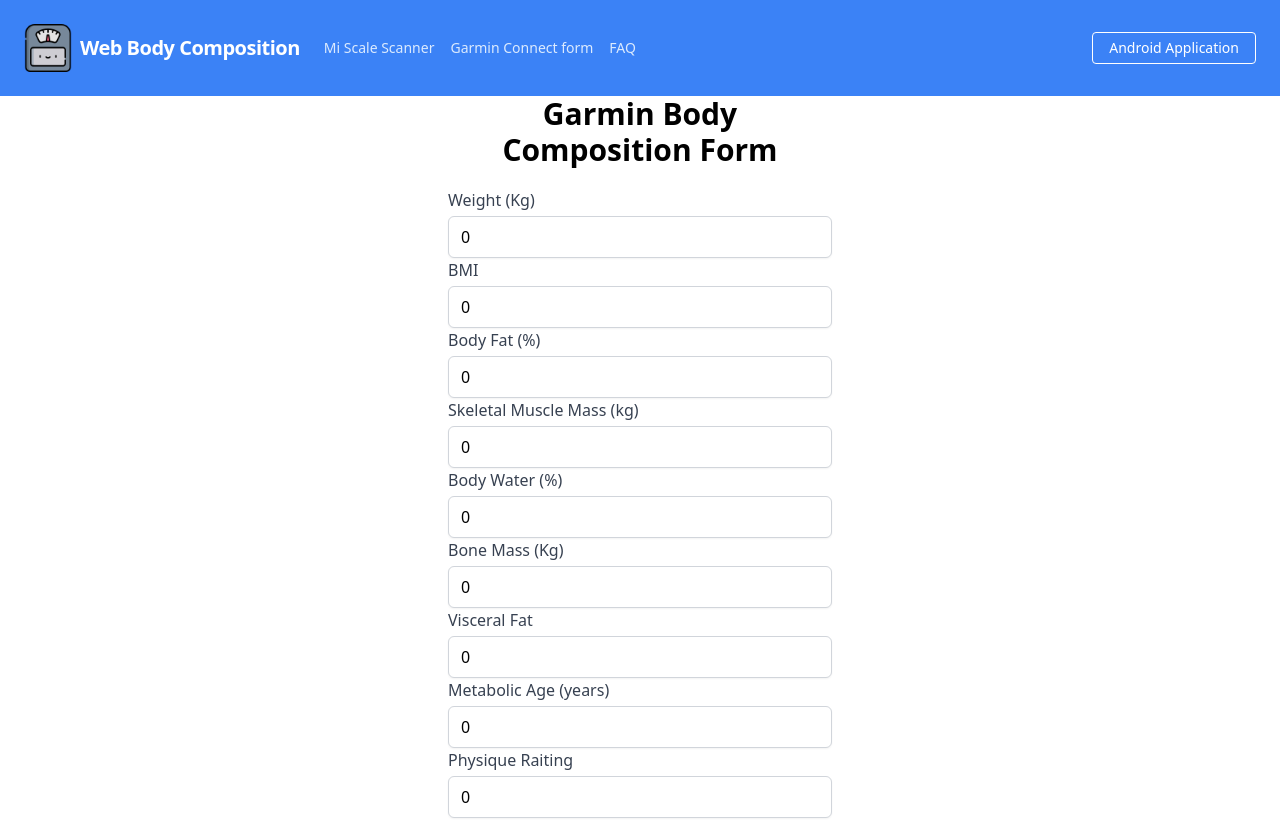
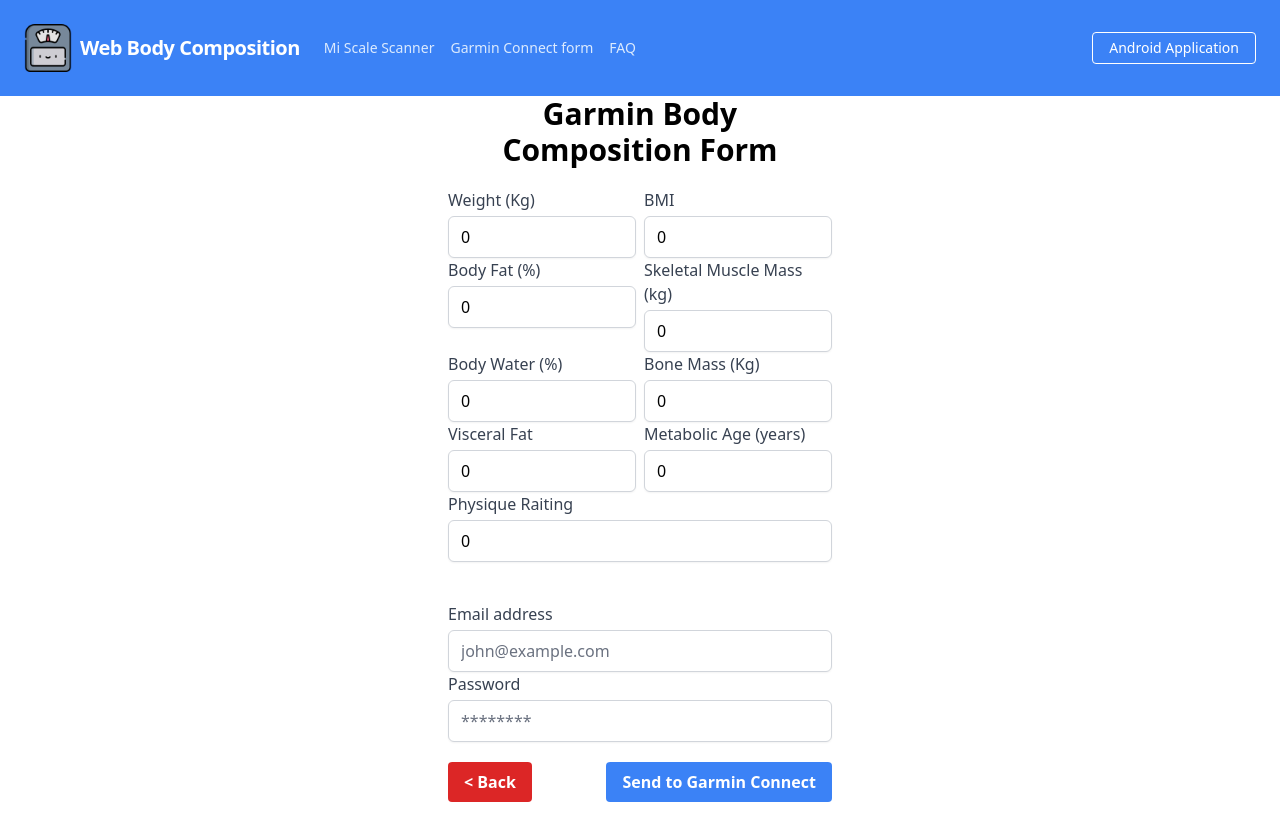
Before and after one commit to asenov78/WebBodyComposition, a Next.js app: page /sync/garmin in a window 1280 px wide. Shown: the top 820 px of the page. Built offline with nearby package versions, Linux system fonts and the light colour scheme.

Commit message:
Garmin form UI changes

```diff
--- a/pages/sync/garmin.js
+++ b/pages/sync/garmin.js
@@ -68,9 +68,12 @@
         <>
             <div className='flex flex-wrap'>
                 <div className='w-full max-w-sm ml-auto mr-auto'>
+
+
                     <h1 className='text-3xl font-bold text-center mb-5'> Garmin Body Composition Form</h1>
                     <form onSubmit={submitGarminForm}
                         className=''>
+                        <div className=' flex justify-between gap-2'>
                             <label className="block">
                                 <span className="text-gray-700">Weight (Kg)</span>
                                 <input
@@ -113,6 +116,8 @@
                                     placeholder=""
                                 />
                             </label>
+                        </div>
+                        <div className='flex justify-between gap-2'>
                             <label className="block">
                                 <span className="text-gray-700">Body Fat (%)</span>
                                 <input
@@ -154,7 +159,8 @@
                       "
                                     placeholder=""
                                 />
-                        </label>
+                            </label></div>
+                        <div className='flex justify-between gap-2'>
                             <label className="block">
                                 <span className="text-gray-700">Body Water (%)</span>
                                 <input
@@ -196,7 +202,8 @@
                       "
                                     placeholder=""
                                 />
-                        </label>
+                            </label></div>
+                        <div className='flex justify-between gap-2'>
                             <label className="block">
                                 <span className="text-gray-700">Visceral Fat</span>
                                 <input
@@ -239,7 +246,7 @@
                                     placeholder=""
                                 />
                             </label>
-
+                        </div>
                         <label className="block">
                             <span className="text-gray-700">Physique Raiting</span>
                             <input
@@ -261,7 +268,8 @@
                             />
                         </label>
 
-                        <label className="block">
+
+                        <label className="block mt-10">
                             <span className="text-gray-700">Email address</span>
                             <input
                                 type="email"
```
Lines whose indentation alone changed are shown as unchanged.
